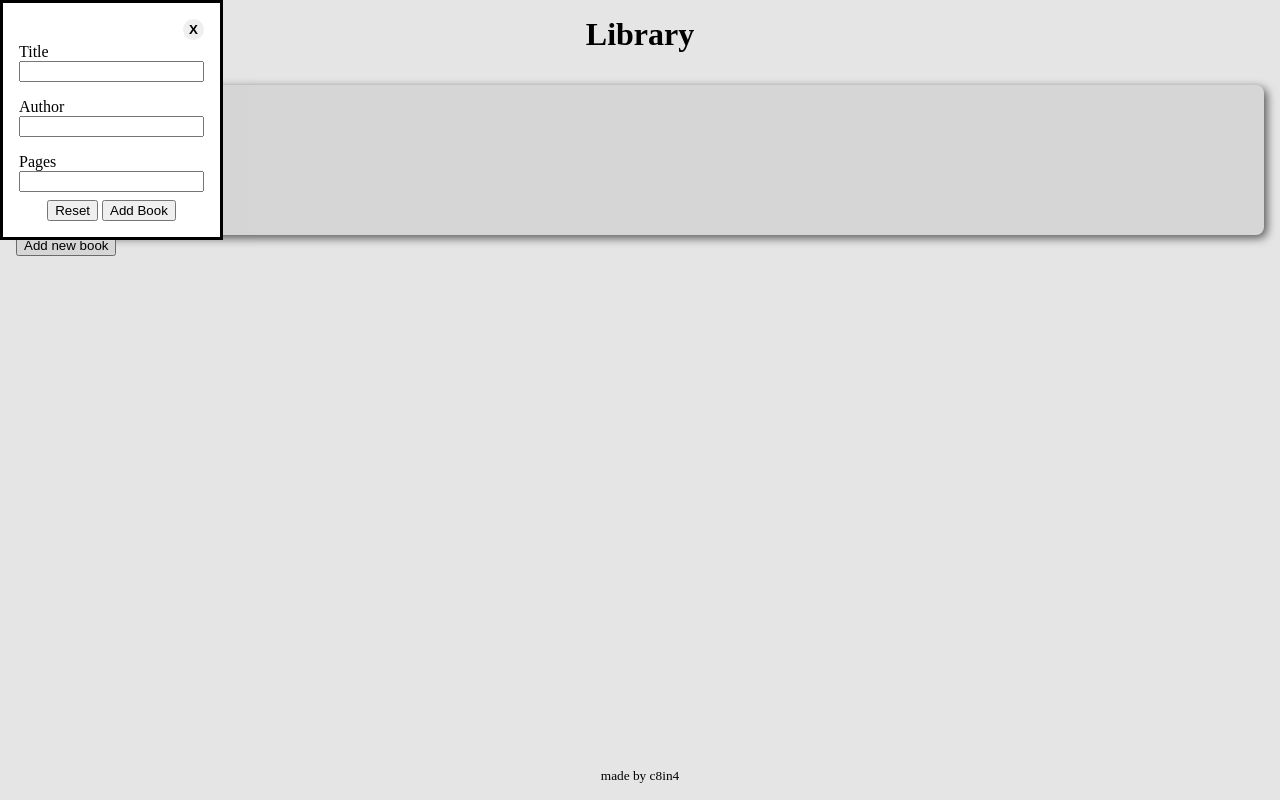
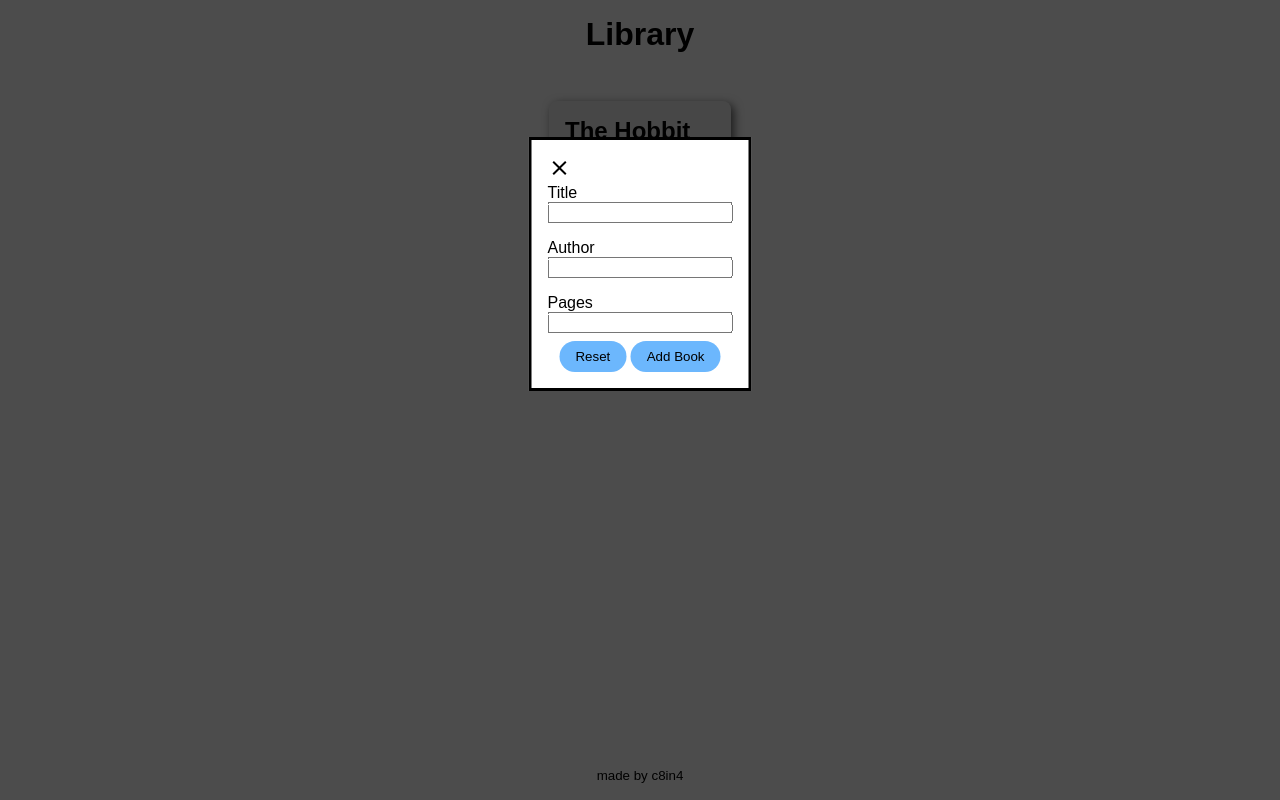
Before and after one commit to c8in4/TOP-library, a plain HTML site: page index.html in a window 1280 px wide. Both pictures are taken after a click on the button "Add new book". Drawn offline with Linux system fonts and the light colour scheme.

Commit message:
Add "delete" button to books (not functioning yet)

```diff
--- a/index.html
+++ b/index.html
@@ -15,12 +15,16 @@
   </header>
 
   <main>
-    <div id="display"></div>
+    <div id="display">
+
+    </div>
 
     <button id="open-dialog">Add new book</button>
 
     <dialog>
-      <button class="close-button" id="close-dialog-button">X</button>
+      <button class="close-button" id="close-dialog-button">
+        <img src="icons/close.svg" alt="close button">
+      </button>
       <form id="form" method="dialog">
         <div>
           <label for="title">
--- a/script.js
+++ b/script.js
@@ -6,6 +6,7 @@ const form = document.querySelector("form");
 const title = document.querySelector("#title");
 const author = document.querySelector("#author");
 const pages = document.querySelector("#pages");
+const display = document.querySelector("#display");
 
 function Book(title, author, pages) {
   this.title = title;
@@ -62,20 +63,29 @@ function loadMyLibrary() {
 }
 
 function createCard(book) {
-  const display = document.querySelector("#display");
   const card = document.createElement("div");
+  const infos = document.createElement("div");
   const title = document.createElement("h2");
   const author = document.createElement("p");
   const pages = document.createElement("p");
+  // read needs to be added
+  const deleteButton = document.createElement("img");
+
+  deleteButton.setAttribute("class", "delete-button");
+  deleteButton.setAttribute("src", "icons/delete.svg");
+  deleteButton.setAttribute("alt", "delete button");
 
   title.textContent = book.title;
   author.textContent = "Author: " + book.author;
   pages.textContent = "Pages: " + book.pages;
 
+  infos.appendChild(title);
+  infos.appendChild(author);
+  infos.appendChild(pages);
+
   card.setAttribute("class", "card");
-  card.appendChild(title);
-  card.appendChild(author);
-  card.appendChild(pages);
+  card.appendChild(infos);
+  card.appendChild(deleteButton);
 
   display.appendChild(card);
 }
--- a/style.css
+++ b/style.css
@@ -7,6 +7,7 @@
 *::after {
   box-sizing: border-box;
   margin: 0;
+  font-family: sans-serif;
 }
 
 body {
@@ -26,18 +27,18 @@ main {
   flex: 1;
   width: 100vw;
   padding: 1rem;
+  display: flex;
+  flex-direction: column;
+  align-items: center;
 }
 
 #display {
+  padding: 1rem;
   display: grid;
   justify-content: center;
-  grid-template-columns: repeat(auto-fit, minmax(200px, 1fr));
+  grid-template-columns: repeat(auto-fit, clamp(200px, 1fr, 500px));
   grid-auto-rows: 150px;
   gap: 1rem;
-}
-
-form {
-  margin-top: 1.5rem;
 }
 
 form div+div {
@@ -50,12 +51,34 @@ menu {
   padding: 0;
 }
 
-.close-button {
-  aspect-ratio: 1;
-  font-weight: bold;
+dialog {
+  position: absolute;
+  left: 50%;
+  top: 33%;
+  transform: translate(-50%, -50%);
+  /* display: flex;               this seems to break the modal
+  flex-direction: column; */
+}
+
+dialog::backdrop {
+  background: rgba(0, 0, 0, 0.7);
+}
+
+button,
+input[type="reset"],
+input[type="submit"] {
   border: none;
-  border-radius: 50%;
-  float: right;
+  background-color: #6cb7fd;
+  padding: 0.5rem 1rem;
+  border-radius: 1rem;
+}
+
+.close-button,
+.delete-button {
+  padding: 0;
+  background: none;
+  height: 1.5rem;
+  align-self: end;
 }
 
 .card {
@@ -63,4 +86,7 @@ menu {
   border-radius: 0.5rem;
   background-color: var(--card-bg-clr);
   box-shadow: 3px 3px 10px 0 rgb(95, 95, 95);
+  display: flex;
+  flex-direction: column;
+  justify-content: space-between;
 }
```
Also changed, not shown: icons/close.svg (added), icons/delete.svg (added).
